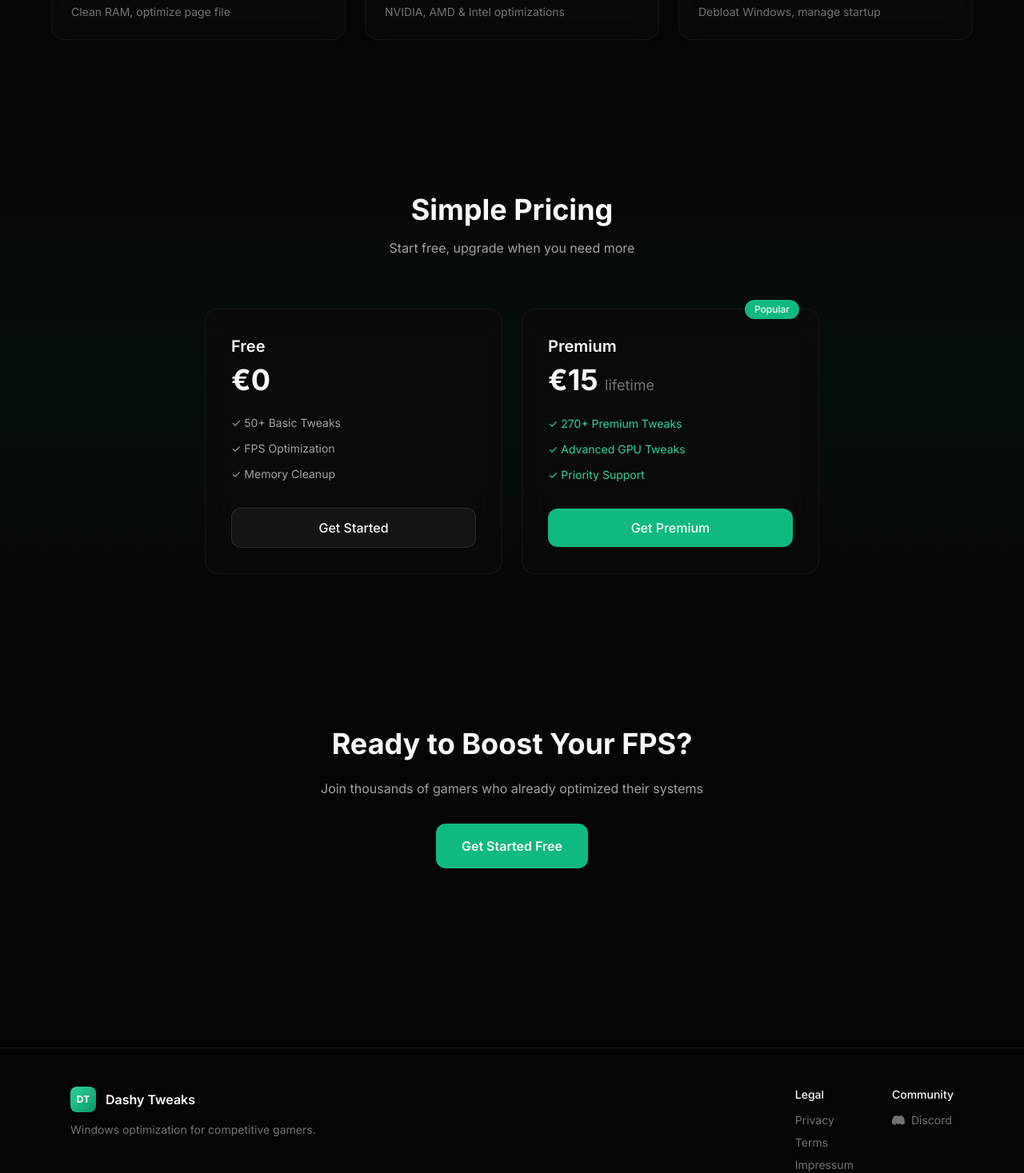
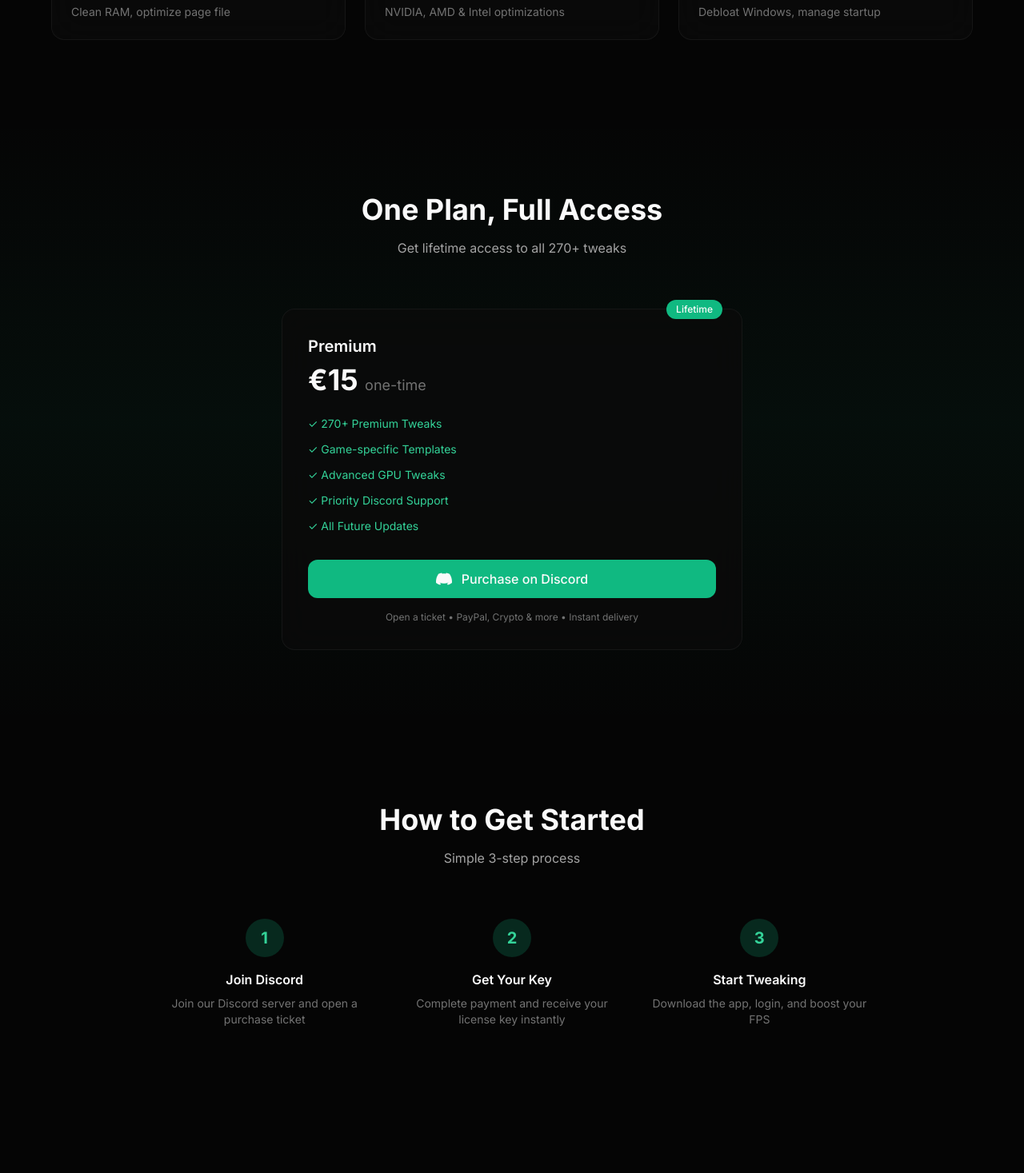
Before and after one commit to Shoczy/dashy-tweaks-website, a React (Vite) app: page / in a window 1280 px wide. Shown: the part 1330-2797 px from the top of the page at 80% size. Built offline with nearby package versions, Linux system fonts and the light colour scheme; no server answers.

Commit message:
v1.3.0: Discord-only purchase, remove free plan, update changelog

```diff
--- a/src/pages/Home.tsx
+++ b/src/pages/Home.tsx
@@ -1,21 +1,14 @@
-import { useState } from 'react'
 import { useAuth } from '../context/AuthContext'
-import { signIn, signUp } from '../lib/supabase'
-import { useNavigate, Link } from 'react-router-dom'
+import { useNavigate } from 'react-router-dom'
 
 const DISCORD = 'https://discord.gg/cXxFzBuG'
 
 export default function Home() {
     const { user } = useAuth()
     const navigate = useNavigate()
-    const [loginOpen, setLoginOpen] = useState(false)
 
     const handleGetStarted = () => {
-        if (user) {
-            navigate('/dashboard')
-        } else {
-            setLoginOpen(true)
-        }
+        window.open(DISCORD, '_blank')
     }
 
     return (
@@ -44,12 +37,25 @@ export default function Home() {
                         and unlock your system's full potential.
                     </p>
 
+                    <div className="flex flex-col sm:flex-row items-center justify-center gap-4">
                         <button
                             onClick={handleGetStarted}
-                        className="px-8 py-4 bg-emerald-500 hover:bg-emerald-400 rounded-xl font-semibold text-lg transition"
+                            className="px-8 py-4 bg-emerald-500 hover:bg-emerald-400 rounded-xl font-semibold text-lg transition flex items-center gap-3"
                         >
-                        {user ? 'Open Dashboard' : 'Get Started Free'}
+                            <svg className="w-6 h-6" viewBox="0 0 24 24" fill="currentColor">
+                                <path d="M20.317 4.37a19.791 19.791 0 0 0-4.885-1.515.074.074 0 0 0-.079.037c-.21.375-.444.864-.608 1.25a18.27 18.27 0 0 0-5.487 0 12.64 12.64 0 0 0-.617-1.25.077.077 0 0 0-.079-.037A19.736 19.736 0 0 0 3.677 4.37a.07.07 0 0 0-.032.027C.533 9.046-.32 13.58.099 18.057a.082.082 0 0 0 .031.057 19.9 19.9 0 0 0 5.993 3.03.078.078 0 0 0 .084-.028c.462-.63.874-1.295 1.226-1.994a.076.076 0 0 0-.041-.106 13.107 13.107 0 0 1-1.872-.892.077.077 0 0 1-.008-.128c.126-.094.252-.192.372-.292a.074.074 0 0 1 .077-.01c3.928 1.793 8.18 1.793 12.062 0a.074.074 0 0 1 .078.01c.12.098.246.198.373.292a.077.077 0 0 1-.006.127 12.299 12.299 0 0 1-1.873.892.077.077 0 0 0-.041.107c.36.698.772 1.362 1.225 1.993a.076.076 0 0 0 .084.028 19.839 19.839 0 0 0 6.002-3.03.077.077 0 0 0 .032-.054c.5-5.177-.838-9.674-3.549-13.66a.061.061 0 0 0-.031-.03z" />
+                            </svg>
+                            Get License on Discord
                         </button>
+                        {user && (
+                            <button
+                                onClick={() => navigate('/dashboard')}
+                                className="px-8 py-4 bg-white/5 hover:bg-white/10 border border-white/10 rounded-xl font-semibold text-lg transition"
+                            >
+                                Open Dashboard
+                            </button>
+                        )}
+                    </div>
 
                     <div className="flex items-center justify-center gap-8 mt-16 text-sm">
                         <div className="text-center">
@@ -99,40 +105,61 @@ export default function Home() {
                 </div>
             </section>
 
-            {/* Pricing */}
+            {/* Pricing - Single Premium Plan */}
             <section className="py-24 px-6 bg-gradient-to-b from-transparent via-emerald-500/5 to-transparent">
-                <div className="max-w-3xl mx-auto">
+                <div className="max-w-xl mx-auto">
                     <div className="text-center mb-16">
-                        <h2 className="text-3xl md:text-4xl font-bold mb-4">Simple Pricing</h2>
-                        <p className="text-neutral-400">Start free, upgrade when you need more</p>
-                    </div>
-
-                    <div className="grid md:grid-cols-2 gap-6">
-                        <div className="glass-card rounded-2xl p-8">
-                            <h3 className="text-xl font-semibold mb-2">Free</h3>
-                            <p className="text-4xl font-bold mb-6">€0</p>
-                            <ul className="space-y-3 mb-8 text-sm text-neutral-400">
-                                <li>✓ 50+ Basic Tweaks</li>
-                                <li>✓ FPS Optimization</li>
-                                <li>✓ Memory Cleanup</li>
-                            </ul>
-                            <button onClick={handleGetStarted} className="w-full py-3 bg-white/5 hover:bg-white/10 border border-white/10 rounded-xl font-medium transition">
-                                Get Started
-                            </button>
+                        <h2 className="text-3xl md:text-4xl font-bold mb-4">One Plan, Full Access</h2>
+                        <p className="text-neutral-400">Get lifetime access to all 270+ tweaks</p>
                     </div>
 
                     <div className="glass-card rounded-2xl p-8 border border-emerald-500/30 bg-emerald-500/5 relative">
-                            <div className="absolute -top-3 right-6 px-3 py-1 bg-emerald-500 rounded-full text-xs font-medium">Popular</div>
+                        <div className="absolute -top-3 right-6 px-3 py-1 bg-emerald-500 rounded-full text-xs font-medium">Lifetime</div>
                         <h3 className="text-xl font-semibold mb-2">Premium</h3>
-                            <p className="text-4xl font-bold mb-6">€15 <span className="text-lg text-neutral-500 font-normal">lifetime</span></p>
+                        <p className="text-4xl font-bold mb-6">€15 <span className="text-lg text-neutral-500 font-normal">one-time</span></p>
                         <ul className="space-y-3 mb-8 text-sm">
                             <li className="text-emerald-400">✓ 270+ Premium Tweaks</li>
+                            <li className="text-emerald-400">✓ Game-specific Templates</li>
                             <li className="text-emerald-400">✓ Advanced GPU Tweaks</li>
-                                <li className="text-emerald-400">✓ Priority Support</li>
+                            <li className="text-emerald-400">✓ Priority Discord Support</li>
+                            <li className="text-emerald-400">✓ All Future Updates</li>
                         </ul>
-                            <a href={DISCORD} target="_blank" className="block w-full py-3 text-center bg-emerald-500 hover:bg-emerald-400 rounded-xl font-medium transition">
-                                Get Premium
+                        <a href={DISCORD} target="_blank" className="flex items-center justify-center gap-3 w-full py-3 text-center bg-emerald-500 hover:bg-emerald-400 rounded-xl font-medium transition">
+                            <svg className="w-5 h-5" viewBox="0 0 24 24" fill="currentColor">
+                                <path d="M20.317 4.37a19.791 19.791 0 0 0-4.885-1.515.074.074 0 0 0-.079.037c-.21.375-.444.864-.608 1.25a18.27 18.27 0 0 0-5.487 0 12.64 12.64 0 0 0-.617-1.25.077.077 0 0 0-.079-.037A19.736 19.736 0 0 0 3.677 4.37a.07.07 0 0 0-.032.027C.533 9.046-.32 13.58.099 18.057a.082.082 0 0 0 .031.057 19.9 19.9 0 0 0 5.993 3.03.078.078 0 0 0 .084-.028c.462-.63.874-1.295 1.226-1.994a.076.076 0 0 0-.041-.106 13.107 13.107 0 0 1-1.872-.892.077.077 0 0 1-.008-.128c.126-.094.252-.192.372-.292a.074.074 0 0 1 .077-.01c3.928 1.793 8.18 1.793 12.062 0a.074.074 0 0 1 .078.01c.12.098.246.198.373.292a.077.077 0 0 1-.006.127 12.299 12.299 0 0 1-1.873.892.077.077 0 0 0-.041.107c.36.698.772 1.362 1.225 1.993a.076.076 0 0 0 .084.028 19.839 19.839 0 0 0 6.002-3.03.077.077 0 0 0 .032-.054c.5-5.177-.838-9.674-3.549-13.66a.061.061 0 0 0-.031-.03z" />
+                            </svg>
+                            Purchase on Discord
                         </a>
+                        <p className="text-center text-xs text-neutral-500 mt-4">
+                            Open a ticket • PayPal, Crypto & more • Instant delivery
+                        </p>
+                    </div>
+                </div>
+            </section>
+
+            {/* How it works */}
+            <section className="py-24 px-6">
+                <div className="max-w-4xl mx-auto">
+                    <div className="text-center mb-16">
+                        <h2 className="text-3xl md:text-4xl font-bold mb-4">How to Get Started</h2>
+                        <p className="text-neutral-400">Simple 3-step process</p>
+                    </div>
+
+                    <div className="grid md:grid-cols-3 gap-8">
+                        <div className="text-center">
+                            <div className="w-12 h-12 rounded-full bg-emerald-500/20 text-emerald-400 flex items-center justify-center text-xl font-bold mx-auto mb-4">1</div>
+                            <h3 className="font-semibold mb-2">Join Discord</h3>
+                            <p className="text-neutral-500 text-sm">Join our Discord server and open a purchase ticket</p>
+                        </div>
+                        <div className="text-center">
+                            <div className="w-12 h-12 rounded-full bg-emerald-500/20 text-emerald-400 flex items-center justify-center text-xl font-bold mx-auto mb-4">2</div>
+                            <h3 className="font-semibold mb-2">Get Your Key</h3>
+                            <p className="text-neutral-500 text-sm">Complete payment and receive your license key instantly</p>
+                        </div>
+                        <div className="text-center">
+                            <div className="w-12 h-12 rounded-full bg-emerald-500/20 text-emerald-400 flex items-center justify-center text-xl font-bold mx-auto mb-4">3</div>
+                            <h3 className="font-semibold mb-2">Start Tweaking</h3>
+                            <p className="text-neutral-500 text-sm">Download the app, login, and boost your FPS</p>
                         </div>
                     </div>
                 </div>
@@ -143,96 +170,14 @@ export default function Home() {
                 <div className="max-w-3xl mx-auto text-center">
                     <h2 className="text-3xl md:text-4xl font-bold mb-6">Ready to Boost Your FPS?</h2>
                     <p className="text-neutral-400 mb-8">Join thousands of gamers who already optimized their systems</p>
-                    <button onClick={handleGetStarted} className="px-8 py-4 bg-emerald-500 hover:bg-emerald-400 rounded-xl font-semibold transition">
-                        {user ? 'Open Dashboard' : 'Get Started Free'}
-                    </button>
+                    <a href={DISCORD} target="_blank" className="inline-flex items-center gap-3 px-8 py-4 bg-emerald-500 hover:bg-emerald-400 rounded-xl font-semibold transition">
+                        <svg className="w-6 h-6" viewBox="0 0 24 24" fill="currentColor">
+                            <path d="M20.317 4.37a19.791 19.791 0 0 0-4.885-1.515.074.074 0 0 0-.079.037c-.21.375-.444.864-.608 1.25a18.27 18.27 0 0 0-5.487 0 12.64 12.64 0 0 0-.617-1.25.077.077 0 0 0-.079-.037A19.736 19.736 0 0 0 3.677 4.37a.07.07 0 0 0-.032.027C.533 9.046-.32 13.58.099 18.057a.082.082 0 0 0 .031.057 19.9 19.9 0 0 0 5.993 3.03.078.078 0 0 0 .084-.028c.462-.63.874-1.295 1.226-1.994a.076.076 0 0 0-.041-.106 13.107 13.107 0 0 1-1.872-.892.077.077 0 0 1-.008-.128c.126-.094.252-.192.372-.292a.074.074 0 0 1 .077-.01c3.928 1.793 8.18 1.793 12.062 0a.074.074 0 0 1 .078.01c.12.098.246.198.373.292a.077.077 0 0 1-.006.127 12.299 12.299 0 0 1-1.873.892.077.077 0 0 0-.041.107c.36.698.772 1.362 1.225 1.993a.076.076 0 0 0 .084.028 19.839 19.839 0 0 0 6.002-3.03.077.077 0 0 0 .032-.054c.5-5.177-.838-9.674-3.549-13.66a.061.061 0 0 0-.031-.03z" />
+                        </svg>
+                        Join Discord & Get Started
+                    </a>
                 </div>
             </section>
-
-            {/* Login Modal */}
-            {loginOpen && <LoginModal onClose={() => setLoginOpen(false)} />}
         </div>
     )
 }
-
-
-function LoginModal({ onClose }: { onClose: () => void }) {
-    const [isLogin, setIsLogin] = useState(true)
-    const [email, setEmail] = useState('')
-    const [password, setPassword] = useState('')
-    const [showPassword, setShowPassword] = useState(false)
-    const [username, setUsername] = useState('')
-    const [loading, setLoading] = useState(false)
-    const [error, setError] = useState('')
-    const navigate = useNavigate()
-
-    const handleSubmit = async (e: React.FormEvent) => {
-        e.preventDefault()
-        setLoading(true)
-        setError('')
-
-        try {
-            if (isLogin) {
-                const { error } = await signIn(email, password)
-                if (error) throw error
-                onClose()
-                navigate('/dashboard')
-            } else {
-                const { error } = await signUp(email, password, username)
-                if (error) throw error
-                const { error: loginError } = await signIn(email, password)
-                if (loginError) throw loginError
-                onClose()
-                navigate('/dashboard')
-            }
-        } catch (e: any) {
-            setError(e.message || 'Authentication failed')
-        } finally {
-            setLoading(false)
-        }
-    }
-
-    return (
-        <div className="fixed inset-0 z-[100] flex items-center justify-center p-4 animate-fadeIn">
-            <div className="absolute inset-0 bg-black/80 backdrop-blur-sm" onClick={onClose} />
-            <div className="relative glass-card rounded-3xl p-8 w-full max-w-md glow-green animate-slideUp">
-                <button onClick={onClose} className="absolute top-6 right-6 text-neutral-500 hover:text-white transition">
-                    <svg width="20" height="20" fill="none" stroke="currentColor" strokeWidth="2"><path d="M6 18L18 6M6 6l12 12" /></svg>
-                </button>
-
-                <div className="text-center mb-8">
-                    <div className="w-16 h-16 rounded-2xl bg-gradient-to-br from-emerald-400 to-emerald-600 flex items-center justify-center font-bold text-xl mx-auto mb-4">DT</div>
-                    <h2 className="text-2xl font-bold mb-2">{isLogin ? 'Welcome back' : 'Create account'}</h2>
-                    <p className="text-neutral-500">{isLogin ? 'Sign in to your account' : 'Get started with Dashy Tweaks'}</p>
-                </div>
-
-                {error && <div className="mb-4 p-3 bg-red-500/10 border border-red-500/20 rounded-xl text-sm text-red-400">{error}</div>}
-
-                <form onSubmit={handleSubmit} className="space-y-4">
-                    {!isLogin && (
-                        <input type="text" placeholder="Username" value={username} onChange={(e) => setUsername(e.target.value)} className="w-full h-12 px-4 bg-white/5 border border-white/10 rounded-xl focus:border-emerald-500 focus:outline-none transition" required />
-                    )}
-                    <input type="email" placeholder="Email" value={email} onChange={(e) => setEmail(e.target.value)} className="w-full h-12 px-4 bg-white/5 border border-white/10 rounded-xl focus:border-emerald-500 focus:outline-none transition" required />
-                    <div className="relative">
-                        <input type={showPassword ? 'text' : 'password'} placeholder="Password" value={password} onChange={(e) => setPassword(e.target.value)} className="w-full h-12 px-4 pr-12 bg-white/5 border border-white/10 rounded-xl focus:border-emerald-500 focus:outline-none transition" required minLength={6} />
-                        <button type="button" onClick={() => setShowPassword(!showPassword)} className="absolute right-4 top-1/2 -translate-y-1/2 text-neutral-500 hover:text-white">
-                            {showPassword ? '👁️' : '👁️‍🗨️'}
-                        </button>
-                    </div>
-                    <button type="submit" disabled={loading} className="w-full h-12 bg-emerald-500 hover:bg-emerald-400 disabled:opacity-50 rounded-xl font-medium transition">
-                        {loading ? 'Please wait...' : (isLogin ? 'Sign In' : 'Create Account')}
-                    </button>
-                </form>
-
-                <p className="text-sm text-neutral-500 text-center mt-6">
-                    {isLogin ? "Don't have an account? " : "Already have an account? "}
-                    <button onClick={() => setIsLogin(!isLogin)} className="text-emerald-400 hover:underline">{isLogin ? 'Sign up' : 'Sign in'}</button>
-                </p>
-
-                <p className="text-xs text-neutral-600 text-center mt-4">
-                    By signing in, you agree to our <Link to="/terms" className="text-emerald-400 hover:underline" onClick={onClose}>Terms</Link> and <Link to="/privacy" className="text-emerald-400 hover:underline" onClick={onClose}>Privacy Policy</Link>
-                </p>
-            </div>
-        </div>
-    )
-}
--- a/src/pages/Pricing.tsx
+++ b/src/pages/Pricing.tsx
@@ -1,5 +1,4 @@
 import { useState } from 'react'
-import { Link } from 'react-router-dom'
 
 const DISCORD_LINK = 'https://discord.gg/cXxFzBuG'
 
@@ -8,63 +7,34 @@ export default function Pricing() {
         <div className="max-w-6xl mx-auto px-6 py-16">
             {/* Header */}
             <div className="text-center mb-12">
-                <h1 className="text-3xl md:text-4xl font-bold mb-4">Simple, transparent pricing</h1>
-                <p className="text-neutral-500 mb-8">Start free, upgrade when you're ready</p>
+                <h1 className="text-3xl md:text-4xl font-bold mb-4">One Plan, Full Access</h1>
+                <p className="text-neutral-500 mb-8">Get lifetime access to all 270+ tweaks via Discord</p>
             </div>
 
-            {/* Pricing Cards */}
-            <div className="grid md:grid-cols-2 gap-6 max-w-3xl mx-auto">
-                {/* Free */}
-                <div className="glass-card rounded-3xl p-8">
-                    <div className="mb-6">
-                        <h3 className="text-lg font-semibold mb-1">Free</h3>
-                        <p className="text-sm text-neutral-500">Perfect for getting started</p>
-                    </div>
-
-                    <div className="mb-8">
-                        <span className="text-4xl font-bold">€0</span>
-                        <span className="text-neutral-500 ml-2">forever</span>
-                    </div>
-
-                    <ul className="space-y-4 mb-8">
-                        <PricingFeature>50+ Basic tweaks</PricingFeature>
-                        <PricingFeature>FPS optimizations</PricingFeature>
-                        <PricingFeature>Input delay tweaks</PricingFeature>
-                        <PricingFeature>System cleanup tools</PricingFeature>
-                        <PricingFeature>Community support</PricingFeature>
-                    </ul>
-
-                    <Link
-                        to="/download"
-                        className="w-full h-12 glass-card hover:bg-white/5 rounded-xl font-medium flex items-center justify-center transition"
-                    >
-                        Download Free
-                    </Link>
-                </div>
-
-                {/* Premium */}
+            {/* Single Premium Card */}
+            <div className="max-w-md mx-auto">
                 <div className="relative glass-card rounded-3xl p-8 border-emerald-500/30 glow-green">
                     <div className="absolute -top-3 left-8 px-4 py-1 bg-emerald-500 rounded-full text-sm font-medium">
-                        Most Popular
+                        Lifetime Access
                     </div>
 
                     <div className="mb-6">
                         <h3 className="text-lg font-semibold mb-1">Premium</h3>
-                        <p className="text-sm text-neutral-500">For serious gamers</p>
+                        <p className="text-sm text-neutral-500">Full access to everything</p>
                     </div>
 
                     <div className="mb-8">
                         <span className="text-4xl font-bold">€15</span>
-                        <span className="text-neutral-500 ml-2">lifetime</span>
+                        <span className="text-neutral-500 ml-2">one-time</span>
                     </div>
 
                     <ul className="space-y-4 mb-8">
-                        <PricingFeature premium>Everything in Free</PricingFeature>
-                        <PricingFeature premium>270+ Premium tweaks</PricingFeature>
-                        <PricingFeature premium>GPU optimizations (NVIDIA/AMD)</PricingFeature>
+                        <PricingFeature premium>270+ Premium Tweaks</PricingFeature>
+                        <PricingFeature premium>Game-specific Templates</PricingFeature>
+                        <PricingFeature premium>GPU optimizations (NVIDIA/AMD/Intel)</PricingFeature>
                         <PricingFeature premium>Advanced memory manager</PricingFeature>
                         <PricingFeature premium>Timer resolution control</PricingFeature>
-                        <PricingFeature premium>Security optimizations</PricingFeature>
+                        <PricingFeature premium>Network & Input optimizations</PricingFeature>
                         <PricingFeature premium>Priority Discord support</PricingFeature>
                         <PricingFeature premium>All future updates included</PricingFeature>
                     </ul>
@@ -77,12 +47,34 @@ export default function Pricing() {
                         <svg className="w-5 h-5" viewBox="0 0 24 24" fill="currentColor">
                             <path d="M20.317 4.37a19.791 19.791 0 0 0-4.885-1.515.074.074 0 0 0-.079.037c-.21.375-.444.864-.608 1.25a18.27 18.27 0 0 0-5.487 0 12.64 12.64 0 0 0-.617-1.25.077.077 0 0 0-.079-.037A19.736 19.736 0 0 0 3.677 4.37a.07.07 0 0 0-.032.027C.533 9.046-.32 13.58.099 18.057a.082.082 0 0 0 .031.057 19.9 19.9 0 0 0 5.993 3.03.078.078 0 0 0 .084-.028c.462-.63.874-1.295 1.226-1.994a.076.076 0 0 0-.041-.106 13.107 13.107 0 0 1-1.872-.892.077.077 0 0 1-.008-.128c.126-.094.252-.192.372-.292a.074.074 0 0 1 .077-.01c3.928 1.793 8.18 1.793 12.062 0a.074.074 0 0 1 .078.01c.12.098.246.198.373.292a.077.077 0 0 1-.006.127 12.299 12.299 0 0 1-1.873.892.077.077 0 0 0-.041.107c.36.698.772 1.362 1.225 1.993a.076.076 0 0 0 .084.028 19.839 19.839 0 0 0 6.002-3.03.077.077 0 0 0 .032-.054c.5-5.177-.838-9.674-3.549-13.66a.061.061 0 0 0-.031-.03z" />
                         </svg>
-                        Get Premium on Discord
+                        Purchase on Discord
                     </a>
 
                     <p className="text-center text-xs text-neutral-500 mt-4">
-                        Purchase via Discord • Instant key delivery
+                        Open a ticket • PayPal, Crypto & more • Instant delivery
                     </p>
+                </div>
+            </div>
+
+            {/* How to Purchase */}
+            <div className="max-w-3xl mx-auto mt-16">
+                <h2 className="text-xl font-bold text-center mb-8">How to Purchase</h2>
+                <div className="grid md:grid-cols-3 gap-6">
+                    <div className="text-center glass-card rounded-2xl p-6">
+                        <div className="w-10 h-10 rounded-full bg-emerald-500/20 text-emerald-400 flex items-center justify-center font-bold mx-auto mb-3">1</div>
+                        <h3 className="font-medium mb-1">Join Discord</h3>
+                        <p className="text-neutral-500 text-sm">Click the button and join our server</p>
+                    </div>
+                    <div className="text-center glass-card rounded-2xl p-6">
+                        <div className="w-10 h-10 rounded-full bg-emerald-500/20 text-emerald-400 flex items-center justify-center font-bold mx-auto mb-3">2</div>
+                        <h3 className="font-medium mb-1">Open Ticket</h3>
+                        <p className="text-neutral-500 text-sm">Create a purchase ticket</p>
+                    </div>
+                    <div className="text-center glass-card rounded-2xl p-6">
+                        <div className="w-10 h-10 rounded-full bg-emerald-500/20 text-emerald-400 flex items-center justify-center font-bold mx-auto mb-3">3</div>
+                        <h3 className="font-medium mb-1">Get Key</h3>
+                        <p className="text-neutral-500 text-sm">Pay & receive your key instantly</p>
+                    </div>
                 </div>
             </div>
 
```
Also changed, not shown: src/pages/Changelog.tsx (+15 -1 lines). Lines whose indentation alone changed are shown as unchanged.
